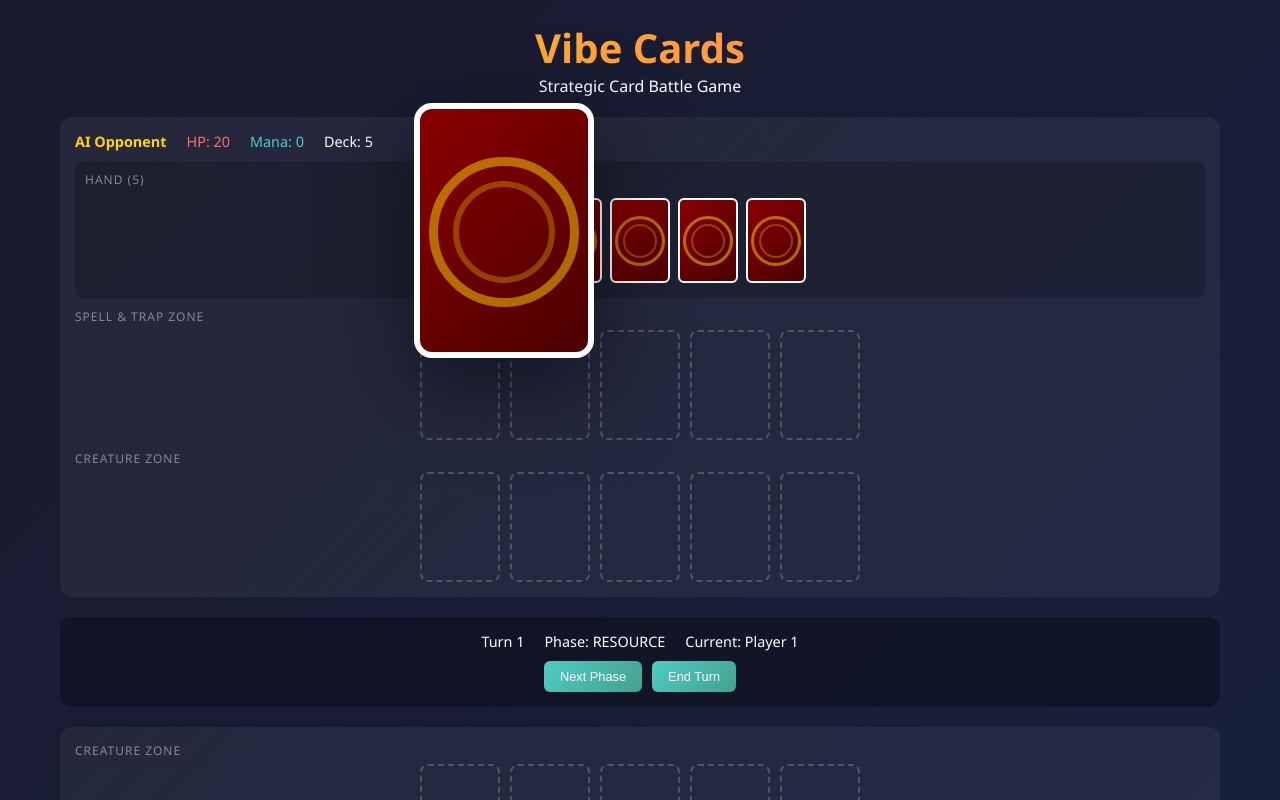
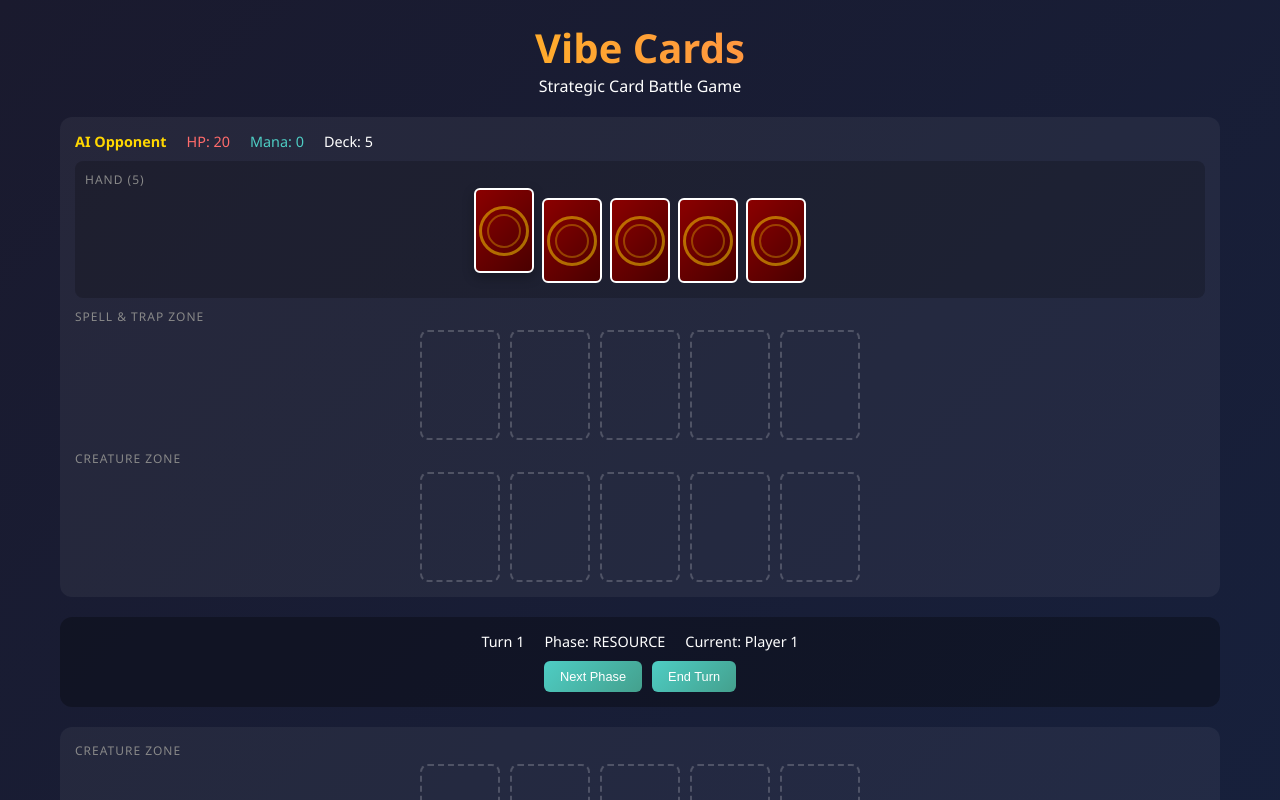
Before and after one commit to altsun/vibe-cards, a React (Vite) app: page / in a window 1280 px wide. In both pictures the pointer is over the element 504 px from the left and 240 px from the top of the page. Shown: the top 800 px of the page. Built offline with nearby package versions, Linux system fonts and the light colour scheme.

Commit message:
Remove-card-zoom-only-show-tooltip

```diff
--- a/src/App.css
+++ b/src/App.css
@@ -127,9 +127,8 @@ body {
 }
 
 .card:hover {
-  transform: scale(2.5);
   z-index: 1000;
-  box-shadow: 0 10px 30px rgba(0, 0, 0, 0.5);
+  box-shadow: 0 4px 12px rgba(0, 0, 0, 0.3);
 }
 
 /* Card Tooltip - Shows full info on hover */
@@ -240,7 +239,7 @@ body {
 }
 
 .card.compact:hover {
-  transform: scale(3);
+  z-index: 1000;
 }
 
 .card-back {
```
